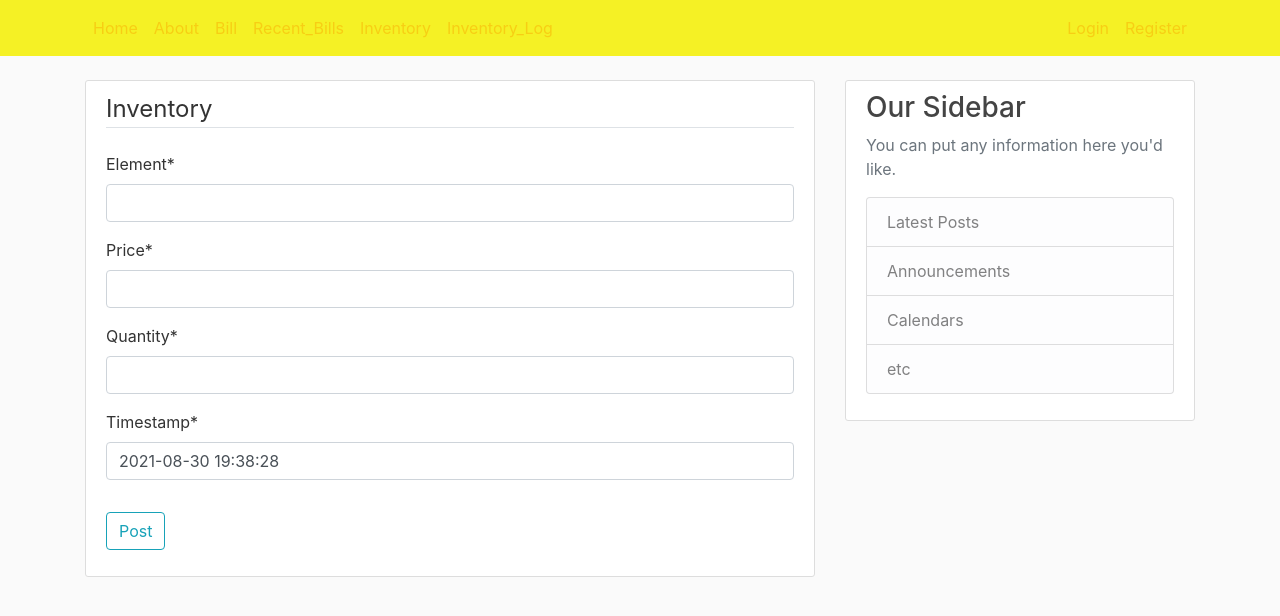
After one commit to josephshaaban/yummy, a Django app: page /inventory/ in a window 1280 px wide. The commit adds this page. Shown: the top 616 px of the page. Run offline with Django 3.2, Linux system fonts and the light colour scheme; some libraries are stand-ins or nearby versions.

Commit message:
add inventory model

```diff
--- a/blog/models.py
+++ b/blog/models.py
@@ -76,3 +76,18 @@ class Bill(models.Model):
         for order in self.purchase:
             cost_ += order.total
         return cost_
+
+
+class Inventory(models.Model):
+    element = models.CharField(
+        max_length=40,
+        blank=False, null=False,
+    )
+    price = models.PositiveIntegerField(
+        blank=False, null=False,
+    )
+    quantity = models.CharField(
+        max_length = 50,
+        blank=False, null=False,
+    )
+    timestamp = models.DateTimeField(default=timezone.now)
--- a/blog/templates/blog/base.html
+++ b/blog/templates/blog/base.html
@@ -31,6 +31,8 @@
               <a class="nav-item nav-link" href="{% url 'blog-about' %}">About</a>
               <a class="nav-item nav-link" href="{% url 'bill' %}">Bill</a>
               <a class="nav-item nav-link" href="{% url 'recent_bills' %}">Recent_Bills</a>
+              <a class="nav-item nav-link" href="{% url 'inventory' %}">Inventory</a>
+              <a class="nav-item nav-link" href="{% url 'inventory_log' %}">Inventory_Log</a>
 
             </div>
             <!-- Navbar Right Side -->
--- /dev/null
+++ b/blog/templates/blog/inventory_form.html
@@ -0,0 +1,16 @@
+{% extends "blog/base.html" %}
+{% load crispy_forms_tags %}
+{% block content %}
+    <div class="content-section">
+        <form method="POST">
+            {% csrf_token %}
+            <fieldset class="form-group">
+                <legend class="border-bottom mb-4">Inventory</legend>
+                {{ form|crispy }}
+            </fieldset>
+            <div class="form-group">
+                <button class="btn btn-outline-info" type="submit">Post</button>
+            </div>
+        </form>
+    </div>
+{% endblock content %}
--- a/blog/urls.py
+++ b/blog/urls.py
@@ -5,5 +5,7 @@ urlpatterns = [
     path('', views.home, name='home'),
     path('about/', views.about, name='blog-about'),
     path('bill/', views.BillCreateView.as_view(), name='bill'),
-    path('recent_bills/', views.recent_bills, name='recent_bills')
+    path('recent_bills/', views.BillListView.as_view(), name='recent_bills'),
+    path('inventory/', views.InventoryCreateView.as_view(), name='inventory'),
+    path('inventory_log/', views.InventoryLogListView.as_view(), name='inventory_log'),
 ]
--- a/blog/views.py
+++ b/blog/views.py
@@ -1,9 +1,9 @@
-from django.shortcuts import render
+from django.shortcuts import render, reverse
 from django.views.generic import (
     ListView,
     CreateView,
 )
-from .models import Bill
+from .models import Bill, Inventory
 
 
 def home(request):
@@ -18,16 +18,8 @@ class BillCreateView(CreateView):
     model = Bill
     fields = ['date_posted', 'client_name']
 
-
     def form_valid(self, form):
         return super().form_valid(form)
-
-
-def recent_bills(request):
-    context = {
-        'bills': Bill.objects.all()
-    }
-    return render(request, 'blog/recent_bills.html', context)
 
 
 class BillListView(ListView):
@@ -35,3 +27,21 @@ class BillListView(ListView):
     template_name = 'blog/recent_bills.html'
     context_object_name = 'bills'
     ordering = ['date_posted']
+
+
+class InventoryCreateView(CreateView):
+    model = Inventory
+    fields = ['element', 'price', 'quantity', 'timestamp']
+
+    def form_valid(self, form):
+        return super().form_valid(form)
+
+    def get_success_url(self):
+        return reverse('inventory_log')
+
+
+class InventoryLogListView(ListView):
+    model = Inventory
+    template_name = 'blog/inventory_log.html'
+    context_object_name = 'inventory_log'
+    ordering = ['timestamp']
```
Also changed, not shown: blog/templates/blog/inventory_log.html (added, +15 -0 lines), blog/migrations/0003_inventory.py (added).
